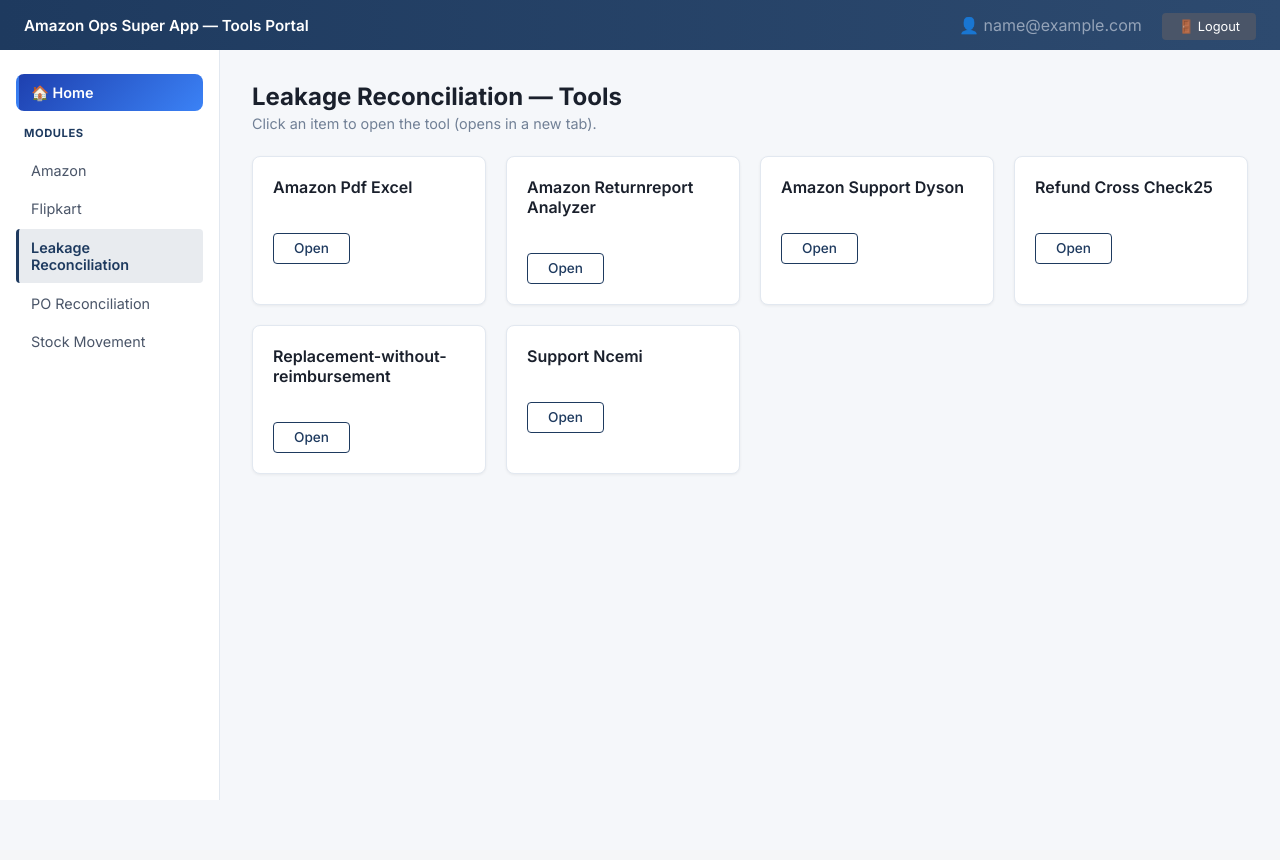
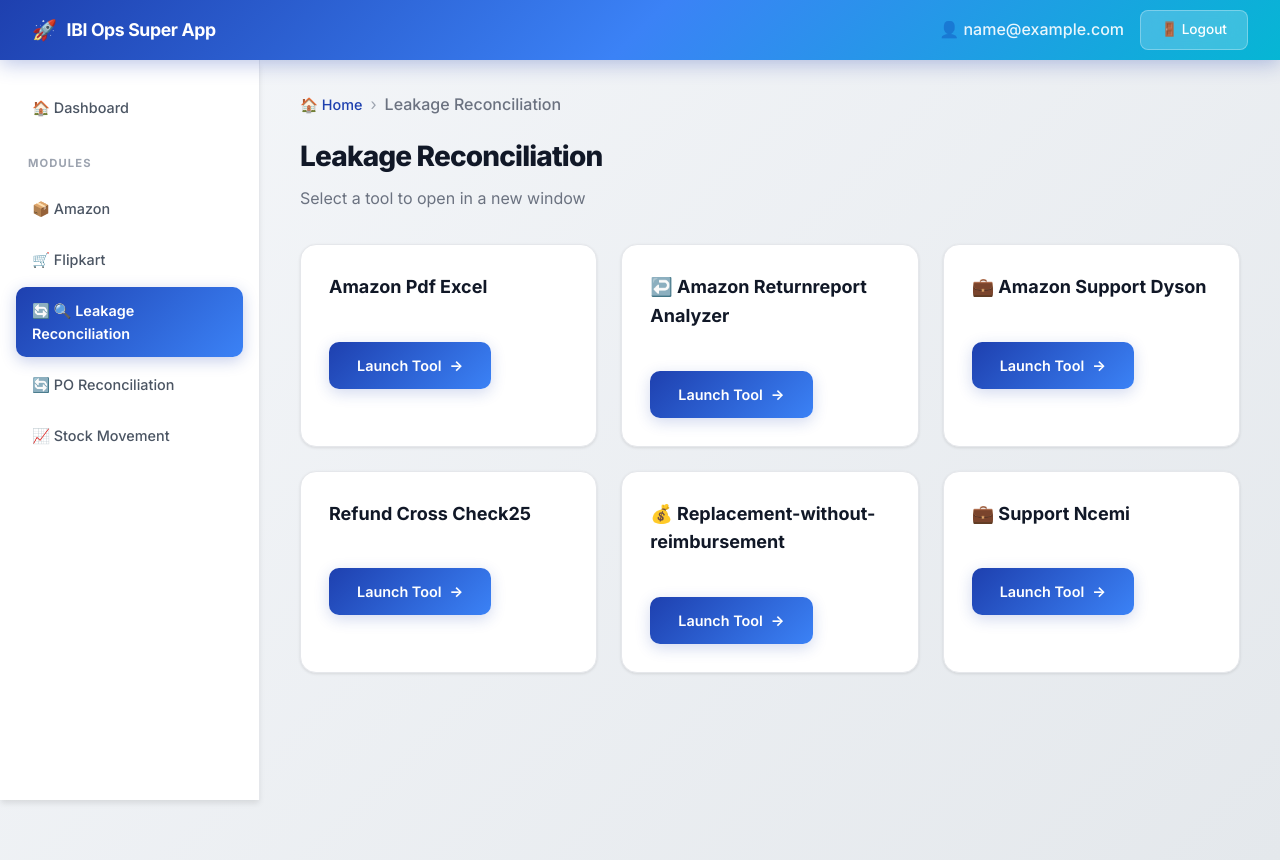
Before and after one commit to AnalystZaid09/Snaphire_Flask_App, a Flask app: page /module/leakagereconciliation in a window 1280 px wide. Before the commit the page ends 800 px from the top, so only its background shows below. Run offline with Flask 3, Linux system fonts and the light colour scheme; the visitor is signed in with stand-in values (Sample User, id 1).

Commit message:
Major UI/UX overhaul: Modern premium styling with gradients, animations, icons

```diff
--- a/flask_app/static/styles.css
+++ b/flask_app/static/styles.css
@@ -1,4 +1,30 @@
-/* IBI Ops Super App - Tools Portal Styles */
+/* IBI Ops Super App - Modern Premium Styles */
+
+:root {
+    --primary: #1e40af;
+    --primary-light: #3b82f6;
+    --primary-dark: #1e3a8a;
+    --accent: #06b6d4;
+    --success: #10b981;
+    --warning: #f59e0b;
+    --danger: #ef4444;
+    --gray-50: #f9fafb;
+    --gray-100: #f3f4f6;
+    --gray-200: #e5e7eb;
+    --gray-300: #d1d5db;
+    --gray-400: #9ca3af;
+    --gray-500: #6b7280;
+    --gray-600: #4b5563;
+    --gray-700: #374151;
+    --gray-800: #1f2937;
+    --gray-900: #111827;
+    --shadow-sm: 0 1px 2px rgba(0, 0, 0, 0.05);
+    --shadow: 0 1px 3px rgba(0, 0, 0, 0.1);
+    --shadow-md: 0 4px 6px -1px rgba(0, 0, 0, 0.1);
+    --shadow-lg: 0 10px 15px -3px rgba(0, 0, 0, 0.1);
+    --shadow-xl: 0 20px 25px -5px rgba(0, 0, 0, 0.1);
+    --transition: all 0.3s cubic-bezier(0.4, 0, 0.2, 1);
+}
 
 * {
     margin: 0;
@@ -8,15 +34,16 @@
 
 body {
     font-family: 'Inter', -apple-system, BlinkMacSystemFont, 'Segoe UI', Roboto, sans-serif;
-    background-color: #f5f7fa;
-    color: #1a202c;
+    background: linear-gradient(135deg, #f5f7fa 0%, #e4e8ec 100%);
+    color: var(--gray-800);
     min-height: 100vh;
+    line-height: 1.6;
 }
 
-/* Header */
+/* Header - Modern Glassmorphism */
 .header {
-    background: linear-gradient(90deg, #1e3a5f 0%, #2d4a6f 100%);
-    padding: 0.75rem 1.5rem;
+    background: linear-gradient(135deg, var(--primary) 0%, var(--primary-light) 50%, var(--accent) 100%);
+    padding: 0.875rem 2rem;
     display: flex;
     justify-content: space-between;
     align-items: center;
@@ -25,48 +52,75 @@ body {
     left: 0;
     right: 0;
     z-index: 100;
-    height: 50px;
+    height: 60px;
+    box-shadow: 0 4px 20px rgba(30, 64, 175, 0.3);
+    backdrop-filter: blur(10px);
 }
 
 .header-title {
     color: #ffffff;
-    font-size: 0.95rem;
-    font-weight: 600;
+    font-size: 1.1rem;
+    font-weight: 700;
+    letter-spacing: -0.02em;
+    display: flex;
+    align-items: center;
+    gap: 10px;
+}
+
+.header-title::before {
+    content: "🚀";
+    font-size: 1.25rem;
+}
+
+.header-user {
+    display: flex;
+    align-items: center;
+    gap: 1rem;
+}
+
+.header-user span {
+    color: rgba(255, 255, 255, 0.9) !important;
+    font-weight: 500;
 }
 
 .profile-btn {
-    background: #4a5568;
+    background: rgba(255, 255, 255, 0.2);
     color: white;
-    padding: 0.35rem 1rem;
-    border-radius: 4px;
-    font-size: 0.8rem;
-    border: none;
+    padding: 0.5rem 1.25rem;
+    border-radius: 8px;
+    font-size: 0.85rem;
+    font-weight: 500;
+    border: 1px solid rgba(255, 255, 255, 0.3);
     cursor: pointer;
-    transition: background 0.2s ease;
+    transition: var(--transition);
+    backdrop-filter: blur(10px);
 }
 
 .profile-btn:hover {
-    background: #5a6578;
+    background: rgba(255, 255, 255, 0.3);
+    transform: translateY(-2px);
+    box-shadow: 0 4px 12px rgba(0, 0, 0, 0.15);
 }
 
 /* Layout */
 .layout {
     display: flex;
-    margin-top: 50px;
-    min-height: calc(100vh - 50px);
+    margin-top: 60px;
+    min-height: calc(100vh - 60px);
 }
 
-/* Sidebar */
+/* Sidebar - Modern Design */
 .sidebar {
-    width: 220px;
+    width: 260px;
     background: #ffffff;
-    border-right: 1px solid #e2e8f0;
+    border-right: 1px solid var(--gray-200);
     padding: 1.5rem 0;
     position: fixed;
-    top: 50px;
+    top: 60px;
     left: 0;
-    height: calc(100vh - 50px);
+    height: calc(100vh - 60px);
     overflow-y: auto;
+    box-shadow: var(--shadow-md);
 }
 
 .sidebar-section {
@@ -74,146 +128,188 @@ body {
 }
 
 .sidebar-title {
-    color: #1e3a5f;
+    color: var(--gray-400);
     font-size: 0.7rem;
     font-weight: 700;
     text-transform: uppercase;
-    letter-spacing: 0.05em;
-    margin-bottom: 0.75rem;
-    padding-left: 0.5rem;
+    letter-spacing: 0.1em;
+    margin: 1.5rem 0 0.75rem;
+    padding-left: 0.75rem;
 }
 
 .sidebar-item {
-    display: block;
-    padding: 0.6rem 0.75rem;
-    color: #4a5568;
+    display: flex;
+    align-items: center;
+    padding: 0.75rem 1rem;
+    color: var(--gray-600);
     font-size: 0.9rem;
+    font-weight: 500;
     text-decoration: none;
-    border-radius: 4px;
-    margin-bottom: 0.15rem;
-    transition: all 0.15s ease;
-    border-left: 3px solid transparent;
+    border-radius: 10px;
+    margin-bottom: 0.25rem;
+    transition: var(--transition);
+    position: relative;
 }
 
 .sidebar-item:hover {
-    background: rgba(30, 58, 95, 0.06);
-    color: #1e3a5f;
+    background: linear-gradient(135deg, rgba(30, 64, 175, 0.05) 0%, rgba(59, 130, 246, 0.08) 100%);
+    color: var(--primary);
+    transform: translateX(4px);
 }
 
 .sidebar-item.active {
-    background: rgba(30, 58, 95, 0.1);
-    color: #1e3a5f;
+    background: linear-gradient(135deg, var(--primary) 0%, var(--primary-light) 100%);
+    color: #ffffff;
     font-weight: 600;
-    border-left-color: #1e3a5f;
+    box-shadow: 0 4px 15px rgba(30, 64, 175, 0.25);
+}
+
+.sidebar-item.home-btn {
+    margin-bottom: 1rem !important;
 }
 
 /* Main Content */
 .main-content {
     flex: 1;
-    margin-left: 220px;
-    padding: 2rem;
-    background: #f5f7fa;
+    margin-left: 260px;
+    padding: 2rem 2.5rem;
+    background: transparent;
 }
 
 .page-header {
-    margin-bottom: 1.5rem;
+    margin-bottom: 2rem;
+    animation: fadeInUp 0.5s ease-out;
 }
 
 .page-title {
-    font-size: 1.5rem;
-    font-weight: 700;
-    color: #1a202c;
-    margin-bottom: 0.25rem;
+    font-size: 1.75rem;
+    font-weight: 800;
+    color: var(--gray-900);
+    margin-bottom: 0.5rem;
+    letter-spacing: -0.03em;
 }
 
 .page-subtitle {
-    color: #718096;
-    font-size: 0.9rem;
+    color: var(--gray-500);
+    font-size: 1rem;
+    font-weight: 400;
 }
 
-.breadcrumb {
-    margin-bottom: 0.75rem;
+/* Card Grid - Enhanced */
+.card-grid {
+    display: grid;
+    grid-template-columns: repeat(auto-fill, minmax(280px, 1fr));
+    gap: 1.5rem;
 }
 
-.breadcrumb a {
-    color: #1e3a5f;
-    text-decoration: none;
-    font-size: 0.9rem;
-    font-weight: 500;
+/* Cards - Premium Design with Icons */
+.card {
+    background: #ffffff;
+    border: 1px solid var(--gray-200);
+    border-radius: 16px;
+    padding: 1.75rem;
+    transition: var(--transition);
+    box-shadow: var(--shadow);
+    position: relative;
+    overflow: hidden;
+    animation: fadeInUp 0.5s ease-out;
 }
 
-.breadcrumb a:hover {
-    text-decoration: underline;
-}
-
-/* Card Grid */
-.card-grid {
-    display: grid;
-    grid-template-columns: repeat(auto-fill, minmax(200px, 1fr));
-    gap: 1.25rem;
-}
-
-.card {
-    background: #ffffff;
-    border: 1px solid #e2e8f0;
-    border-radius: 8px;
-    padding: 1.25rem;
-    transition: all 0.2s ease;
-    box-shadow: 0 1px 3px rgba(0, 0, 0, 0.06);
+.card::before {
+    content: "";
+    position: absolute;
+    top: 0;
+    left: 0;
+    right: 0;
+    height: 4px;
+    background: linear-gradient(90deg, var(--primary) 0%, var(--accent) 100%);
+    opacity: 0;
+    transition: var(--transition);
 }
 
 .card:hover {
-    box-shadow: 0 4px 12px rgba(0, 0, 0, 0.08);
-    border-color: #cbd5e0;
+    transform: translateY(-6px);
+    box-shadow: var(--shadow-xl);
+    border-color: var(--primary-light);
+}
+
+.card:hover::before {
+    opacity: 1;
 }
 
 .card-title {
-    font-size: 1rem;
-    font-weight: 600;
-    color: #1a202c;
-    margin-bottom: 0.25rem;
+    font-size: 1.125rem;
+    font-weight: 700;
+    color: var(--gray-900);
+    margin-bottom: 0.5rem;
+    display: flex;
+    align-items: center;
+    gap: 0.5rem;
 }
 
 .card-count {
-    color: #718096;
+    color: var(--gray-500);
+    font-size: 0.9rem;
+    margin-bottom: 1.25rem;
+    display: flex;
+    align-items: center;
+    gap: 0.5rem;
+}
+
+.card-count::before {
+    content: "🛠️";
     font-size: 0.85rem;
-    margin-bottom: 1rem;
 }
 
 .card-url {
-    color: #718096;
+    color: var(--gray-400);
     font-size: 0.75rem;
     margin-bottom: 1rem;
     height: 1rem;
 }
 
 .open-btn {
-    display: inline-block;
-    background: #ffffff;
-    color: #1e3a5f;
-    border: 1.5px solid #1e3a5f;
-    padding: 0.4rem 1.25rem;
-    border-radius: 4px;
-    font-size: 0.85rem;
-    font-weight: 500;
+    display: inline-flex;
+    align-items: center;
+    justify-content: center;
+    gap: 0.5rem;
+    background: linear-gradient(135deg, var(--primary) 0%, var(--primary-light) 100%);
+    color: #ffffff;
+    border: none;
+    padding: 0.75rem 1.75rem;
+    border-radius: 10px;
+    font-size: 0.9rem;
+    font-weight: 600;
     text-decoration: none;
     cursor: pointer;
-    transition: all 0.2s ease;
+    transition: var(--transition);
+    box-shadow: 0 4px 15px rgba(30, 64, 175, 0.2);
 }
 
 .open-btn:hover {
-    background: #1e3a5f;
-    color: #ffffff;
+    transform: translateY(-2px);
+    box-shadow: 0 8px 25px rgba(30, 64, 175, 0.35);
+}
+
+.open-btn::after {
+    content: "→";
+    font-weight: 700;
+    transition: transform 0.2s ease;
+}
+
+.open-btn:hover::after {
+    transform: translateX(4px);
 }
 
 /* Tool Container with Streamlit iframe */
 .tool-container {
     background: #ffffff;
-    border: 1px solid #e2e8f0;
-    border-radius: 8px;
+    border: 1px solid var(--gray-200);
+    border-radius: 16px;
     overflow: hidden;
-    height: calc(100vh - 200px);
-    min-height: 500px;
+    height: calc(100vh - 180px);
+    min-height: 600px;
+    box-shadow: var(--shadow-lg);
 }
 
 .streamlit-iframe {
@@ -222,8 +318,71 @@ body {
     border: none;
 }
 
+/* Animations */
+@keyframes fadeInUp {
+    from {
+        opacity: 0;
+        transform: translateY(20px);
+    }
+    to {
+        opacity: 1;
+        transform: translateY(0);
+    }
+}
+
+@keyframes pulse {
+    0%, 100% { opacity: 1; }
+    50% { opacity: 0.7; }
+}
+
+/* Breadcrumb */
+.breadcrumb {
+    margin-bottom: 1rem;
+    display: flex;
+    align-items: center;
+    gap: 0.5rem;
+}
+
+.breadcrumb a {
+    color: var(--primary);
+    text-decoration: none;
+    font-size: 0.9rem;
+    font-weight: 500;
+    transition: var(--transition);
+}
+
+.breadcrumb a:hover {
+    color: var(--primary-dark);
+}
+
+/* Scrollbar */
+::-webkit-scrollbar {
+    width: 8px;
+}
+
+::-webkit-scrollbar-track {
+    background: var(--gray-100);
+}
+
+::-webkit-scrollbar-thumb {
+    background: var(--gray-300);
+    border-radius: 4px;
+}
+
+::-webkit-scrollbar-thumb:hover {
+    background: var(--gray-400);
+}
+
 /* Responsive */
 @media (max-width: 768px) {
+    .header {
+        padding: 0.75rem 1rem;
+    }
+
+    .header-title {
+        font-size: 0.9rem;
+    }
+
     .sidebar {
         width: 100%;
         position: relative;
@@ -233,6 +392,7 @@ body {
 
     .main-content {
         margin-left: 0;
+        padding: 1.5rem 1rem;
     }
 
     .layout {
@@ -242,4 +402,30 @@ body {
     .card-grid {
         grid-template-columns: 1fr;
     }
+
+    .page-title {
+        font-size: 1.5rem;
+    }
 }
+
+/* Loading State */
+.loading {
+    display: flex;
+    align-items: center;
+    justify-content: center;
+    height: 200px;
+}
+
+.loading::after {
+    content: "";
+    width: 40px;
+    height: 40px;
+    border: 3px solid var(--gray-200);
+    border-top-color: var(--primary);
+    border-radius: 50%;
+    animation: spin 1s linear infinite;
+}
+
+@keyframes spin {
+    to { transform: rotate(360deg); }
+}
--- a/flask_app/templates/base.html
+++ b/flask_app/templates/base.html
@@ -5,17 +5,17 @@
     <meta charset="UTF-8">
     <meta name="viewport" content="width=device-width, initial-scale=1.0">
     <title>{% block title %}IBI Ops Super App — Tools Portal{% endblock %}</title>
-    <link href="https://fonts.googleapis.com/css2?family=Inter:wght@400;500;600;700&display=swap" rel="stylesheet">
+    <link href="https://fonts.googleapis.com/css2?family=Inter:wght@400;500;600;700;800&display=swap" rel="stylesheet">
     <link rel="stylesheet" href="{{ url_for('static', filename='styles.css') }}">
 </head>
 
 <body>
     <!-- Header -->
     <header class="header">
-        <div class="header-title">Amazon Ops Super App — Tools Portal</div>
+        <div class="header-title">IBI Ops Super App</div>
         <div class="header-user">
             {% if user %}
-            <span style="color: #94a3b8; margin-right: 1rem;">👤 {{ user }}</span>
+            <span>👤 {{ user }}</span>
             <a href="{{ url_for('logout') }}" class="profile-btn" style="text-decoration: none;">🚪 Logout</a>
             {% endif %}
         </div>
@@ -25,13 +25,18 @@
         <!-- Sidebar -->
         <aside class="sidebar">
             <div class="sidebar-section">
-                <a href="{{ url_for('home') }}" class="sidebar-item home-btn" style="background: linear-gradient(135deg, #1e40af 0%, #3b82f6 100%); color: white; font-weight: 600; margin-bottom: 15px; border-radius: 8px;">
-                    🏠 Home
+                <a href="{{ url_for('home') }}" class="sidebar-item home-btn">
+                    🏠 Dashboard
                 </a>
-                <div class="sidebar-title">MODULES</div>
+                <div class="sidebar-title">Modules</div>
                 {% for module in modules %}
                 <a href="{{ url_for('module_page', module_name=module.name) }}"
                     class="sidebar-item {% if module.active %}active{% endif %}">
+                    {% if 'amazon' in module.name.lower() %}📦{% endif %}
+                    {% if 'flipkart' in module.name.lower() %}🛒{% endif %}
+                    {% if 'reconciliation' in module.name.lower() %}🔄{% endif %}
+                    {% if 'leakage' in module.name.lower() %}🔍{% endif %}
+                    {% if 'stock' in module.name.lower() %}📈{% endif %}
                     {{ module.display_name }}
                 </a>
                 {% endfor %}
--- a/flask_app/templates/module.html
+++ b/flask_app/templates/module.html
@@ -4,16 +4,33 @@
 
 {% block content %}
 <div class="page-header">
-    <h1 class="page-title">{{ module_display }} — Tools</h1>
-    <p class="page-subtitle">Click an item to open the tool (opens in a new tab).</p>
+    <div class="breadcrumb">
+        <a href="{{ url_for('home') }}">🏠 Home</a>
+        <span style="color: #9ca3af;">›</span>
+        <span style="color: #6b7280; font-weight: 500;">{{ module_display }}</span>
+    </div>
+    <h1 class="page-title">{{ module_display }}</h1>
+    <p class="page-subtitle">Select a tool to open in a new window</p>
 </div>
 
 <div class="card-grid">
     {% for tool in tools %}
     <div class="card">
-        <div class="card-title">{{ tool.display_name }}</div>
+        <div class="card-title">
+            {% if 'oos' in tool.display_name.lower() %}📦{% endif %}
+            {% if 'p&l' in tool.display_name.lower() or 'pl' in tool.display_name.lower() %}💰{% endif %}
+            {% if 'sales' in tool.display_name.lower() %}📈{% endif %}
+            {% if 'ris' in tool.display_name.lower() %}📊{% endif %}
+            {% if 'stock' in tool.display_name.lower() %}📦{% endif %}
+            {% if 'reconcil' in tool.display_name.lower() %}🔄{% endif %}
+            {% if 'return' in tool.display_name.lower() %}↩️{% endif %}
+            {% if 'support' in tool.display_name.lower() %}💼{% endif %}
+            {% if 'qwtt' in tool.display_name.lower() %}📋{% endif %}
+            {{ tool.display_name }}
+        </div>
         <div class="card-url"></div>
-        <a href="{{ url_for('tool_page', module_name=module_name, tool_name=tool.filename) }}" class="open-btn">Open</a>
+        <a href="{{ url_for('tool_page', module_name=module_name, tool_name=tool.filename) }}" class="open-btn"
+            target="_blank">Launch Tool</a>
     </div>
     {% endfor %}
 </div>
```
Also changed, not shown: flask_app/templates/home.html (+12 -6 lines).
